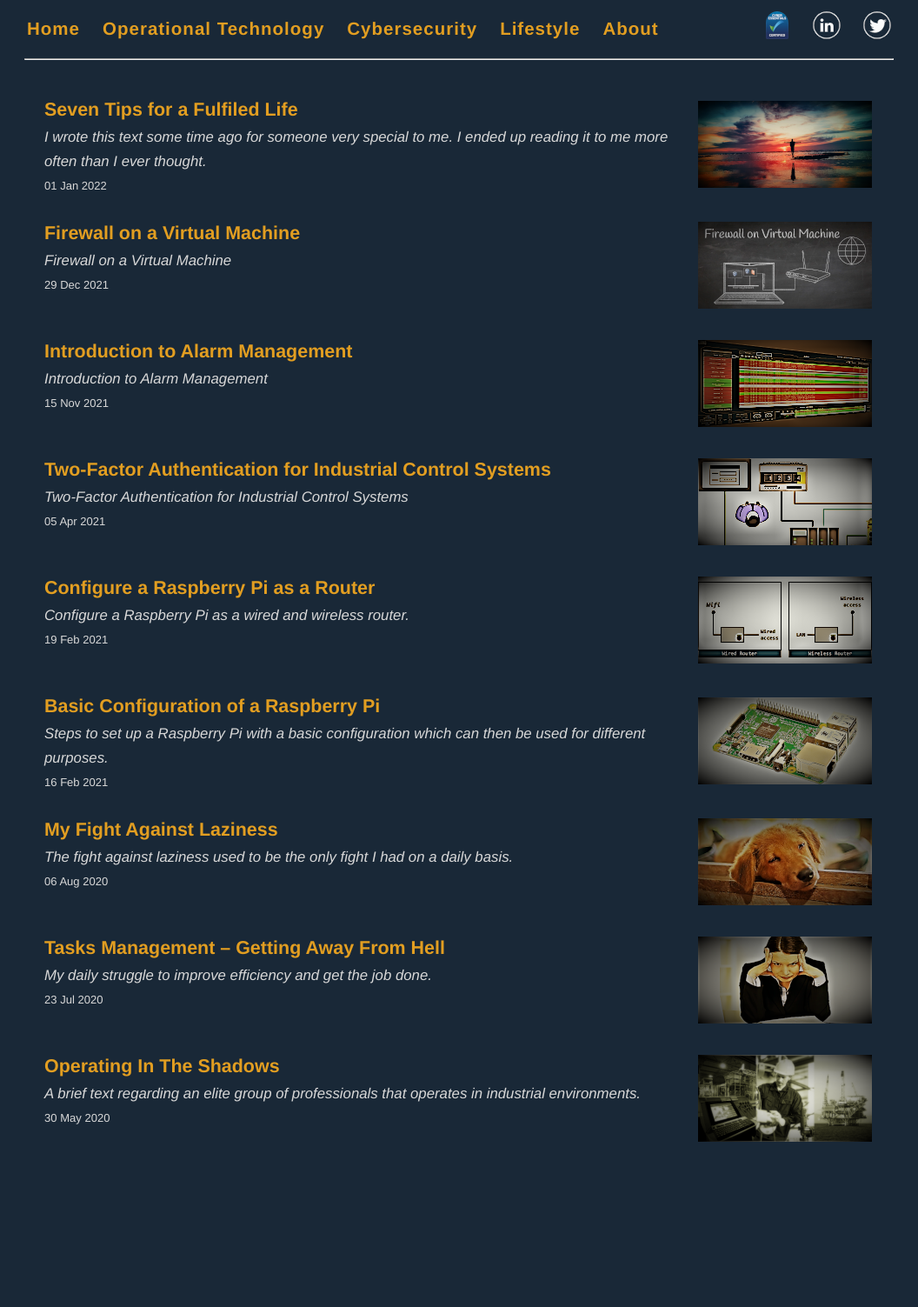
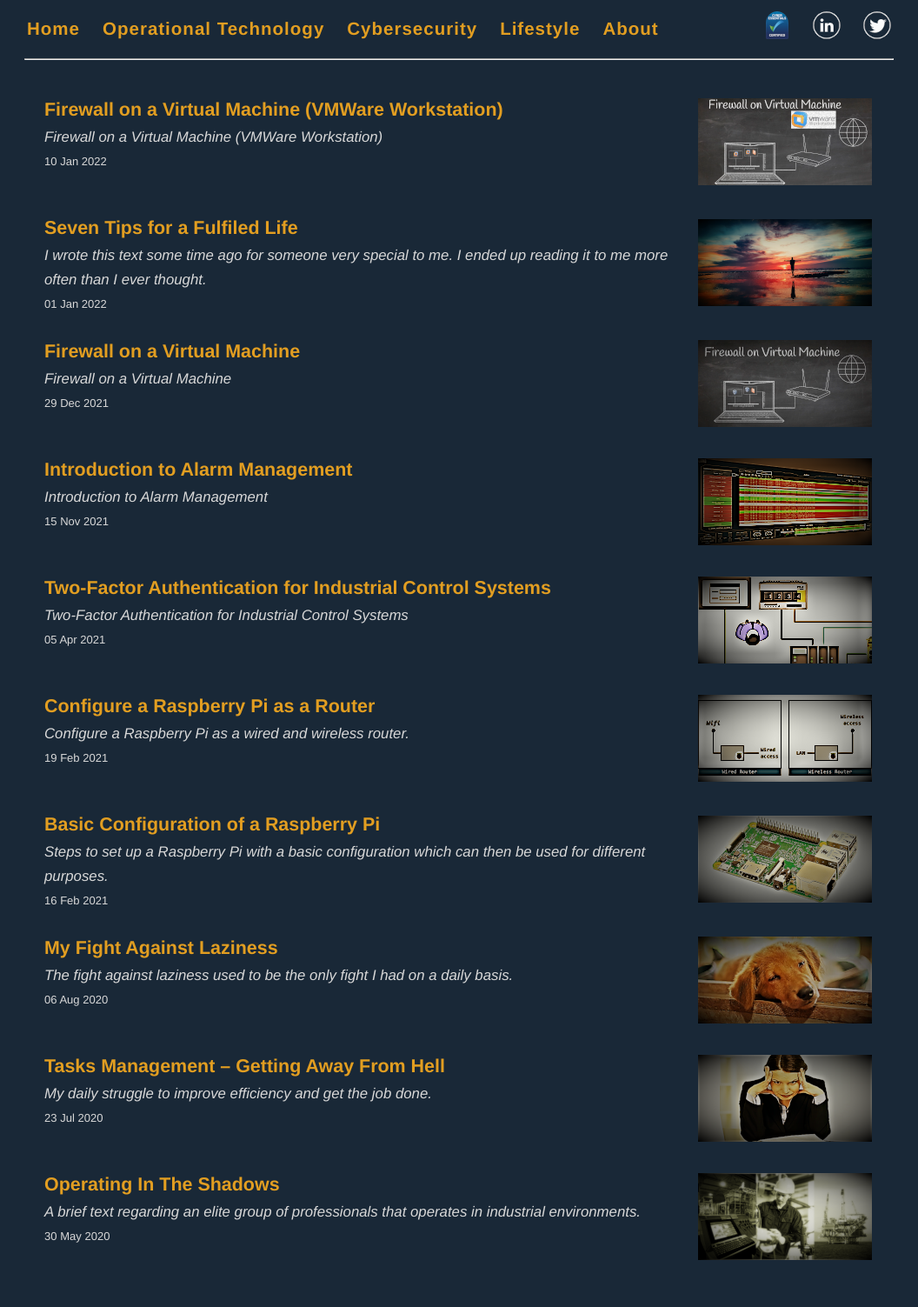
Before and after one commit to hardpath/hardpath.github.io, a Jekyll site: the page built from index.md, in a window 1280 px wide. Shown: the whole page at 87% size, without its empty margins (112-1168 px from the left). Built offline with Jekyll 4.4.1, drawn with Linux system fonts in a browser that asks for light colours; our own code applies the rules of GitHub Pages for plain Markdown files; before the commit the page ends 1367 px from its top, so only the background shows below that.

Commit message:
2022-01-10 post added

```diff
--- a/_posts/2021-12-29-firewall-on-a-virtual-machine.md
+++ b/_posts/2021-12-29-firewall-on-a-virtual-machine.md
@@ -19,7 +19,7 @@ href="https://twitter.com/intent/tweet?text=Firewall%20on%20a%20Virtual%20Machin
 <img src="/assets/images/generic/tweet.png"></a>
     </td>
     <td style="vertical-align:bottom">
-<a href="http://www.linkedin.com/shareArticle?url=https://hardpath.co.uk/lifestyle/2022/01/01/seven-tips-fulfiled-life.html">
+<a href="http://www.linkedin.com/shareArticle?url=https://hardpath.co.uk/cyber/2021/12/29/firewall-on-a-virtual-machine.html">
 <img src="/assets/images/generic/linkedinshare.png">
 </a>
     </td>
--- /dev/null
+++ b/_posts/2022-01-10-firewall-on-a-virtual-machine_vmware.md
@@ -0,0 +1,42 @@
+---
+title: "Firewall on a Virtual Machine (VMWare Workstation)"
+date: 2022-01-10 10:00:00 +0000
+categories: cyber
+folder: "2022-01-10-firewall-on-a-virtual-machine-vmware"
+tn_ref: ""
+tn_rev: ""
+abstract: >
+  Firewall on a Virtual Machine (VMWare Workstation)
+---
+<table style="width:35%">
+  <tr>
+    <td style="vertical-align:bottom">
+<script type='text/javascript' src='https://storage.ko-fi.com/cdn/widget/Widget_2.js'></script><script type='text/javascript'>kofiwidget2.init('Support Me on Ko-fi', '#29abe0', 'Z8Z37OFYG');kofiwidget2.draw();</script>
+    </td>
+    <td style="vertical-align:bottom">
+<a class="twitter-share-button"
+href="https://twitter.com/intent/tweet?text=Firewall%20on%20a%20Virtual%20Machine&url=https://hardpath.co.uk/cyber/2022/01/10/firewall-on-a-virtual-machine_vmware.html">
+<img src="/assets/images/generic/tweet.png"></a>
+    </td>
+    <td style="vertical-align:bottom">
+<a href="http://www.linkedin.com/shareArticle?url=https://hardpath.co.uk/cyber/2022/01/10/firewall-on-a-virtual-machine_vmware.html">
+<img src="/assets/images/generic/linkedinshare.png">
+</a>
+    </td>
+  </tr>
+</table>
+
+This video describes how to set up a firewall on a Virtual Machine usign VMWare
+Workstation. This is particularly useful not only to gain awareness of firewall
+functionalities but also to have a firewall on development and test
+environments using Virtual Machines.
+
+<iframe
+  width="560"
+  height="315"
+  src="https://www.youtube.com/embed/qg_i-hUKj3U"
+  title="irewall on a Virtual Machine (VMWare Workstation)"
+  frameborder="0"
+  allow="accelerometer; autoplay; clipboard-write; encrypted-media; gyroscope; picture-in-picture"
+  allowfullscreen>
+</iframe>
```
Also changed, not shown: assets/images/posts/2022-01-10-firewall-on-a-virtual-machine-vmware/img0000.png (added).
